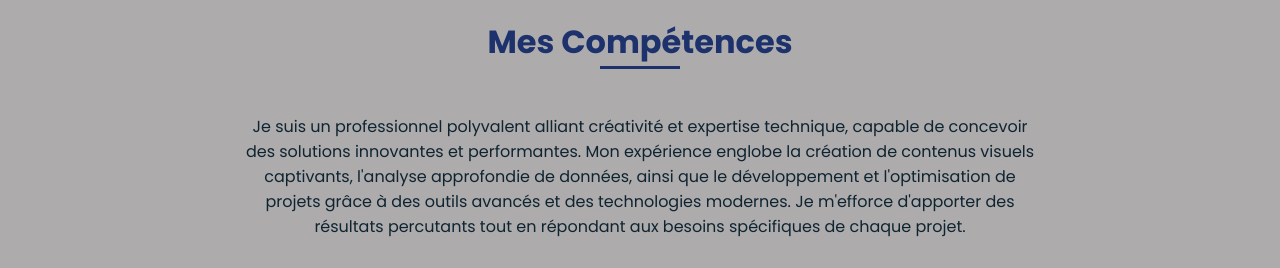
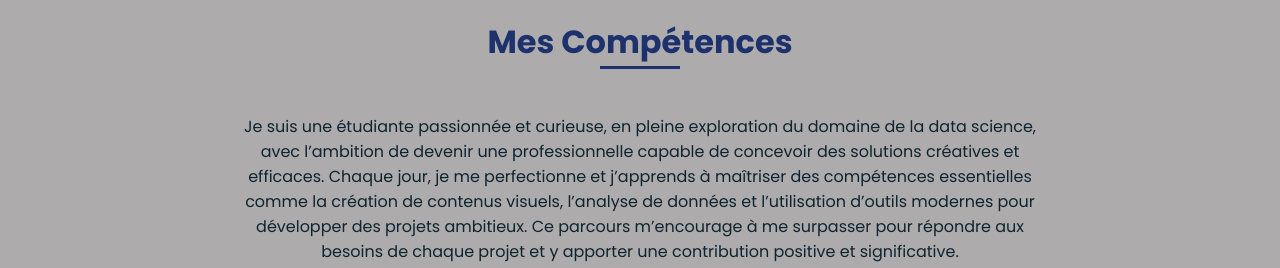
Before and after one commit to NarjisElKhattabi/portfolio, a plain HTML site: page index.html in a window 1280 px wide. Shown: the part 1530-1798 px from the top of the page. Drawn offline with nearby package versions, Linux system fonts and the light colour scheme.

Commit message:
changements

```diff
--- a/index.html
+++ b/index.html
@@ -99,7 +99,7 @@
         <div class="skills-container bd-grid">
           <div>
             <center><p class="skills-text">
-              Je suis un professionnel polyvalent alliant créativité et expertise technique, capable de concevoir des solutions innovantes et performantes. Mon expérience englobe la création de contenus visuels captivants, l'analyse approfondie de données, ainsi que le développement et l'optimisation de projets grâce à des outils avancés et des technologies modernes. Je m'efforce d'apporter des résultats percutants tout en répondant aux besoins spécifiques de chaque projet.
+              Je suis une étudiante passionnée et curieuse, en pleine exploration du domaine de la data science, avec l’ambition de devenir une professionnelle capable de concevoir des solutions créatives et efficaces. Chaque jour, je me perfectionne et j’apprends à maîtriser des compétences essentielles comme la création de contenus visuels, l’analyse de données et l’utilisation d’outils modernes pour développer des projets ambitieux. Ce parcours m’encourage à me surpasser pour répondre aux besoins de chaque projet et y apporter une contribution positive et significative.
             </p>
             </center>
 
```
